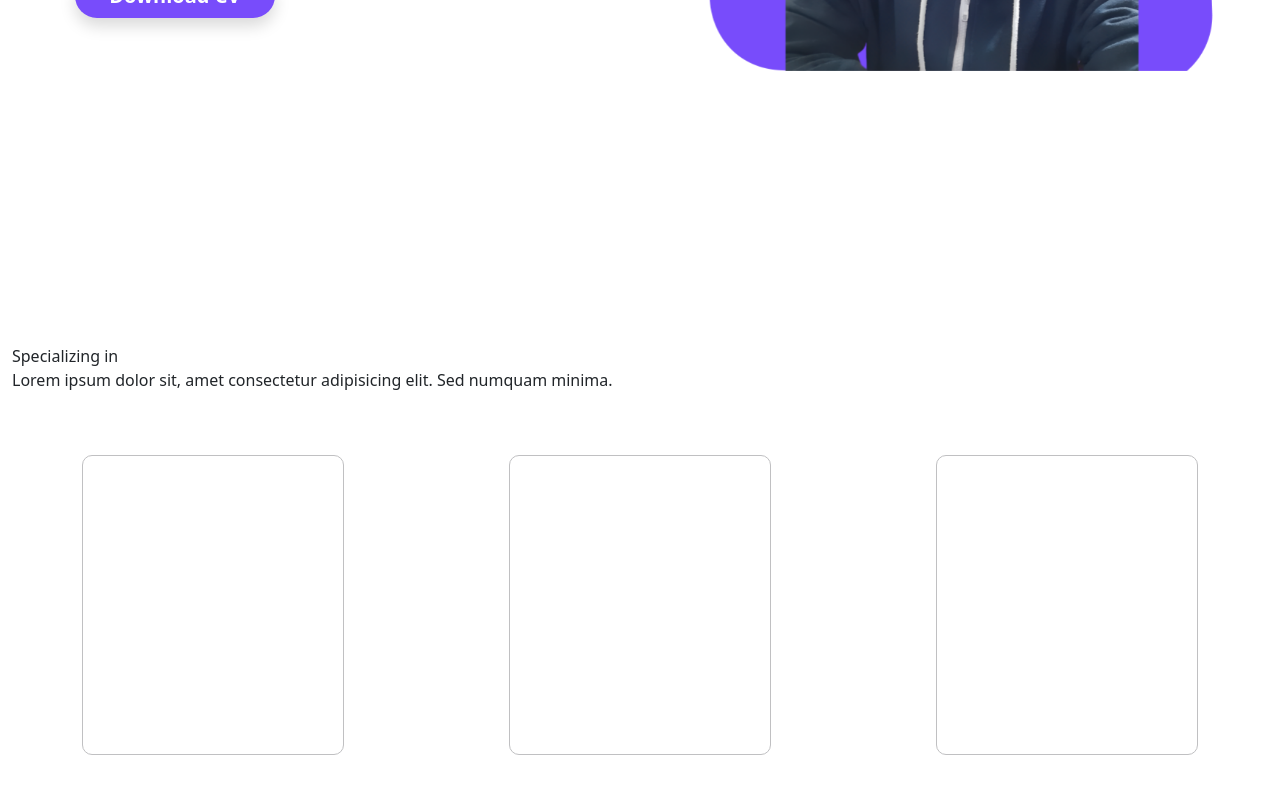
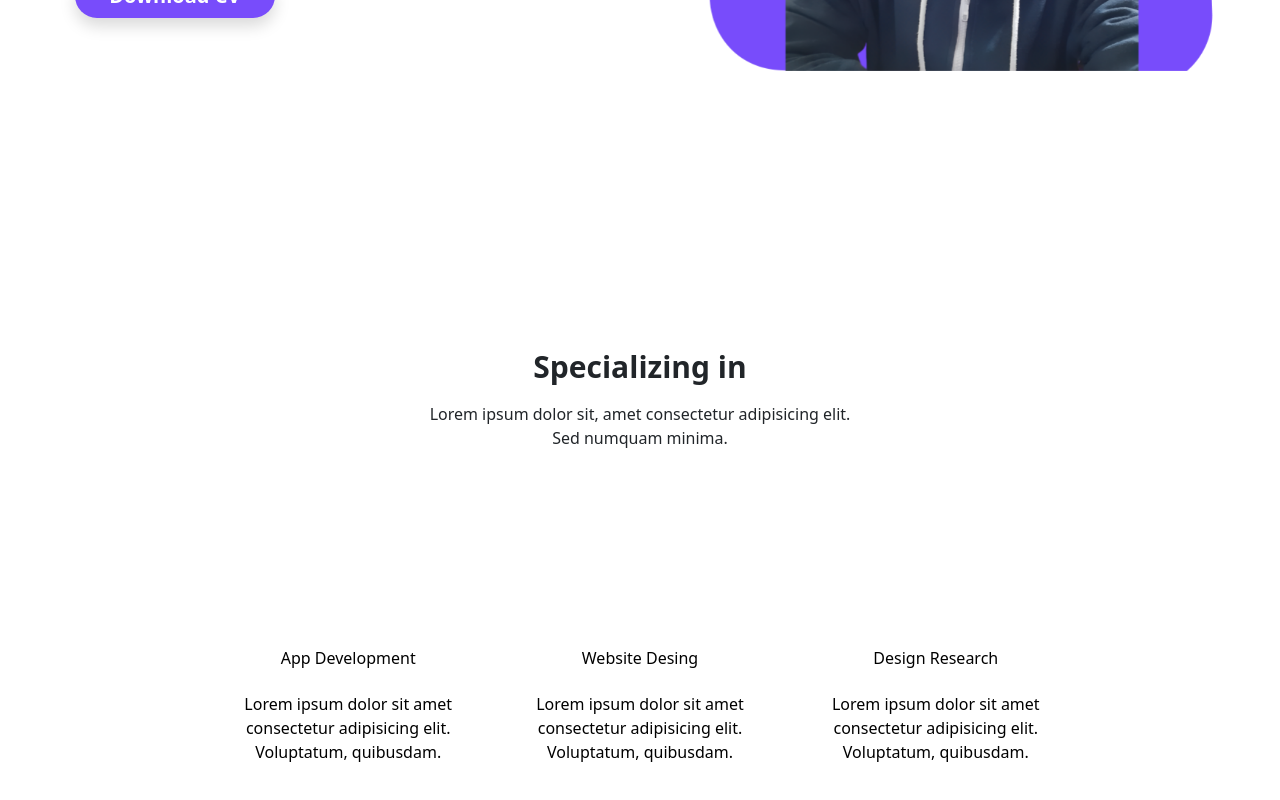
Before and after one commit to diego0043/portafolio, a React (Vite) app: page / in a window 1280 px wide. Shown: the part 426-1226 px from the top of the page. Built offline with nearby package versions, Linux system fonts and the light colour scheme.

Commit message:
services terminado

```diff
--- a/src/components/HomeContainer.jsx
+++ b/src/components/HomeContainer.jsx
@@ -5,7 +5,7 @@ import cv from "../cv/currículo-diego.valencia.pdf"
 export const HomeContainer = () => {
   return (
     <>
-      <div className="row container-fluid home">
+      <div className="row container-fluid home" data-aos="fade-up" data-aos-duration="500">
         <div className="col-sm-12 col-md-6 col-lg-6 col-xl-6 animate__animated animate__fadeInLeft container-fluid container-text-home">
           <div className="row mt-2">
             <h1 className="text-title-home">DIEGO VALENCIA</h1>
--- a/src/components/ServiceContainer.jsx
+++ b/src/components/ServiceContainer.jsx
@@ -2,22 +2,101 @@ export const ServiceContainer = () => {
   return (
     <>
       <div className="container-fluid container-services">
-        <div className="row">
+        <div className="row" data-aos="fade-up" data-aos-duration="500">
           <span className="title-services">Specializing in</span>
-          <span className="paragraph-services">
-            Lorem ipsum dolor sit, amet consectetur adipisicing elit. Sed
+          <span className="paragraph-services pe-2 ps-2">
+            Lorem ipsum dolor sit, amet consectetur adipisicing elit. <br /> Sed
             numquam minima.
           </span>
         </div>
         <div className="row container-cards">
           <div className="col-sm-12 col-md-4 col-lg-4 col-xl-4">
-            <div className="card-service"></div>
+            <div
+              className="card-service card-1"
+              data-aos="fade-up"
+              data-aos-duration="500"
+            >
+              <div className="row">
+                <svg
+                  xmlns="http://www.w3.org/2000/svg"
+                  width="70"
+                  height="70"
+                  fill="currentColor"
+                  class="icon-card"
+                  viewBox="0 0 16 16"
+                >
+                  <path d="M5.854 4.854a.5.5 0 1 0-.708-.708l-3.5 3.5a.5.5 0 0 0 0 .708l3.5 3.5a.5.5 0 0 0 .708-.708L2.707 8l3.147-3.146zm4.292 0a.5.5 0 0 1 .708-.708l3.5 3.5a.5.5 0 0 1 0 .708l-3.5 3.5a.5.5 0 0 1-.708-.708L13.293 8l-3.147-3.146z" />
+                </svg>
+              </div>
+              <div className="row">
+                <span className="title-card">App Development</span>
+              </div>
+              <div className="row">
+                <span className="paragraph-card">
+                  Lorem ipsum dolor sit amet consectetur adipisicing elit.
+                  Voluptatum, quibusdam.
+                </span>
+              </div>
+            </div>
           </div>
           <div className="col-sm-12 col-md-4 col-lg-4 col-xl-4">
-            <div className="card-service"></div>
+            <div
+              className="card-service card-2"
+              data-aos="fade-up"
+              data-aos-duration="500"
+            >
+              <div className="row">
+                <svg
+                  xmlns="http://www.w3.org/2000/svg"
+                  width="70"
+                  height="70"
+                  fill="currentColor"
+                  class="icon-card"
+                  viewBox="0 0 16 16"
+                >
+                  <path d="M11.5 2a.5.5 0 0 1 .5.5v7a.5.5 0 0 1-1 0v-7a.5.5 0 0 1 .5-.5Zm2 0a.5.5 0 0 1 .5.5v7a.5.5 0 0 1-1 0v-7a.5.5 0 0 1 .5-.5Zm-10 8a.5.5 0 0 0 0 1h6a.5.5 0 0 0 0-1h-6Zm0 2a.5.5 0 0 0 0 1h6a.5.5 0 0 0 0-1h-6ZM5 3a1 1 0 0 0-1 1h-.5a.5.5 0 0 0 0 1H4v1h-.5a.5.5 0 0 0 0 1H4a1 1 0 0 0 1 1v.5a.5.5 0 0 0 1 0V8h1v.5a.5.5 0 0 0 1 0V8a1 1 0 0 0 1-1h.5a.5.5 0 0 0 0-1H9V5h.5a.5.5 0 0 0 0-1H9a1 1 0 0 0-1-1v-.5a.5.5 0 0 0-1 0V3H6v-.5a.5.5 0 0 0-1 0V3Zm0 1h3v3H5V4Zm6.5 7a.5.5 0 0 0-.5.5v1a.5.5 0 0 0 .5.5h2a.5.5 0 0 0 .5-.5v-1a.5.5 0 0 0-.5-.5h-2Z" />
+                  <path d="M1 2a2 2 0 0 1 2-2h11a2 2 0 0 1 2 2v11a2 2 0 0 1-2 2H3a2 2 0 0 1-2-2v-2H.5a.5.5 0 0 1-.5-.5v-1A.5.5 0 0 1 .5 9H1V8H.5a.5.5 0 0 1-.5-.5v-1A.5.5 0 0 1 .5 6H1V5H.5a.5.5 0 0 1-.5-.5v-2A.5.5 0 0 1 .5 2H1Zm1 11a1 1 0 0 0 1 1h11a1 1 0 0 0 1-1V2a1 1 0 0 0-1-1H3a1 1 0 0 0-1 1v11Z" />
+                </svg>
+              </div>
+              <div className="row">
+                <span className="title-card">Website Desing</span>
+              </div>
+              <div className="row">
+                <span className="paragraph-card">
+                  Lorem ipsum dolor sit amet consectetur adipisicing elit.
+                  Voluptatum, quibusdam.
+                </span>
+              </div>
+            </div>
           </div>
           <div className="col-sm-12 col-md-4 col-lg-4 col-xl-4">
-            <div className="card-service"></div>
+            <div
+              className="card-service card-3"
+              data-aos="fade-up"
+              data-aos-duration="500"
+            >
+              <div className="row">
+                <svg
+                  xmlns="http://www.w3.org/2000/svg"
+                  width="70"
+                  height="70"
+                  fill="currentColor"
+                  class="icon-card"
+                  viewBox="0 0 16 16"
+                >
+                  <path d="M4.5 1A1.5 1.5 0 0 0 3 2.5V3h4v-.5A1.5 1.5 0 0 0 5.5 1h-1zM7 4v1h2V4h4v.882a.5.5 0 0 0 .276.447l.895.447A1.5 1.5 0 0 1 15 7.118V13H9v-1.5a.5.5 0 0 1 .146-.354l.854-.853V9.5a.5.5 0 0 0-.5-.5h-3a.5.5 0 0 0-.5.5v.793l.854.853A.5.5 0 0 1 7 11.5V13H1V7.118a1.5 1.5 0 0 1 .83-1.342l.894-.447A.5.5 0 0 0 3 4.882V4h4zM1 14v.5A1.5 1.5 0 0 0 2.5 16h3A1.5 1.5 0 0 0 7 14.5V14H1zm8 0v.5a1.5 1.5 0 0 0 1.5 1.5h3a1.5 1.5 0 0 0 1.5-1.5V14H9zm4-11H9v-.5A1.5 1.5 0 0 1 10.5 1h1A1.5 1.5 0 0 1 13 2.5V3z" />
+                </svg>
+              </div>
+              <div className="row">
+                <span className="title-card">Design Research</span>
+              </div>
+              <div className="row">
+                <span className="paragraph-card">
+                  Lorem ipsum dolor sit amet consectetur adipisicing elit.
+                  Voluptatum, quibusdam.
+                </span>
+              </div>
+            </div>
           </div>
         </div>
       </div>
--- a/src/main.css
+++ b/src/main.css
@@ -89,22 +89,6 @@ body {
   height: 90vh;
 }
 
-.container-cards{
-  display: flex;
-  flex-wrap: wrap;
-  justify-content: center;
-  margin-top: 5%;
-}
-
-.card-service{
-  display: block;
-  margin-left: auto;
-  margin-right: auto;
-  width: 65%;
-  height: 300px;
-  border-radius: 10px;
-  border: 1px solid #c0c0c2;
-}
 
 @media only screen and (max-width: 768px) {
   .container-text-home {
@@ -178,6 +162,60 @@ body {
     height: 90vh;
   }
 
+  .container-services{
+    margin-top: 40px;
+  }
+
+  .container-cards{
+    display: flex;
+    flex-wrap: wrap;
+    justify-content: center;
+    margin-top: 5%;
+    gap: 30px;
+  }
+
+  .card-service{
+    display: block;
+    margin-left: auto;
+    margin-right: auto;
+    width: 85%;
+    height: 300px;
+    border-radius: 15px;
+    background-color: #784cfb;
+    color: #fff;
+  }
+
+  .card-1, .card-2, .card-3{
+    margin-top: 0%;
+  }
+
+  .icon-card{
+    margin-top: 10%;
+  }
+
+  .title-card{
+    text-align: center;
+    margin-top: 5%;
+    margin-bottom: 8%;
+  }
+
+  .paragraph-card{
+    text-align: center;
+  }
+
+  .title-services{
+    font-size: 22px;
+    font-weight: bold;
+    text-align: center;
+  }
+
+  .paragraph-services{
+    text-align: center;
+    margin-top: 5%;
+  }
+
+
+
 }
 @media only screen and (min-width: 769px) {
   .container-text-home {
@@ -247,4 +285,75 @@ body {
     color: black;
   }
 
+  .container-cards{
+    display: flex;
+    flex-wrap: wrap;
+    justify-content: center;
+    margin-top: 5%;
+  }
+
+  .card-service{
+    display: block;
+    margin-left: auto;
+    margin-right: auto;
+    width: 65%;
+    height: 300px;
+    border-radius: 10px;
+    transition: all 0.5s ease-in-out;
+    color: black;
+  }
+
+  .icon-card{
+    color: #784cfb;
+    transition: all 0.5s ease-in-out;
+    margin-top: 10%;
+
+  }
+
+  .card-service:hover{
+    transition: all 0.5s ease-in-out;
+    background-color: #784cfb;
+    box-shadow: rgba(255, 255, 255, 0.5);
+    color: white;
+  }
+
+  .card-service:hover .icon-card{
+    transition: all 0.5s ease-in-out;
+
+    color: white;
+  }
+
+  .card-1{
+    margin-left: 51%;
+  }
+  .card-3{
+    margin-left: -15%;
+  }
+
+  .card-1, .card-2, .card-3{
+    margin-top: 5%;
+  }
+
+  .title-card{
+    text-align: center;
+    margin-top: 5%;
+    margin-bottom: 8%;
+  }
+
+  .paragraph-card{
+    text-align: center;
+  }
+
+  .title-services{
+    font-size: 30px;
+    font-weight: bold;
+    text-align: center;
+  }
+
+  .paragraph-services{
+    text-align: center;
+    margin-top: 1%;
+  }
+
+
 }
```
